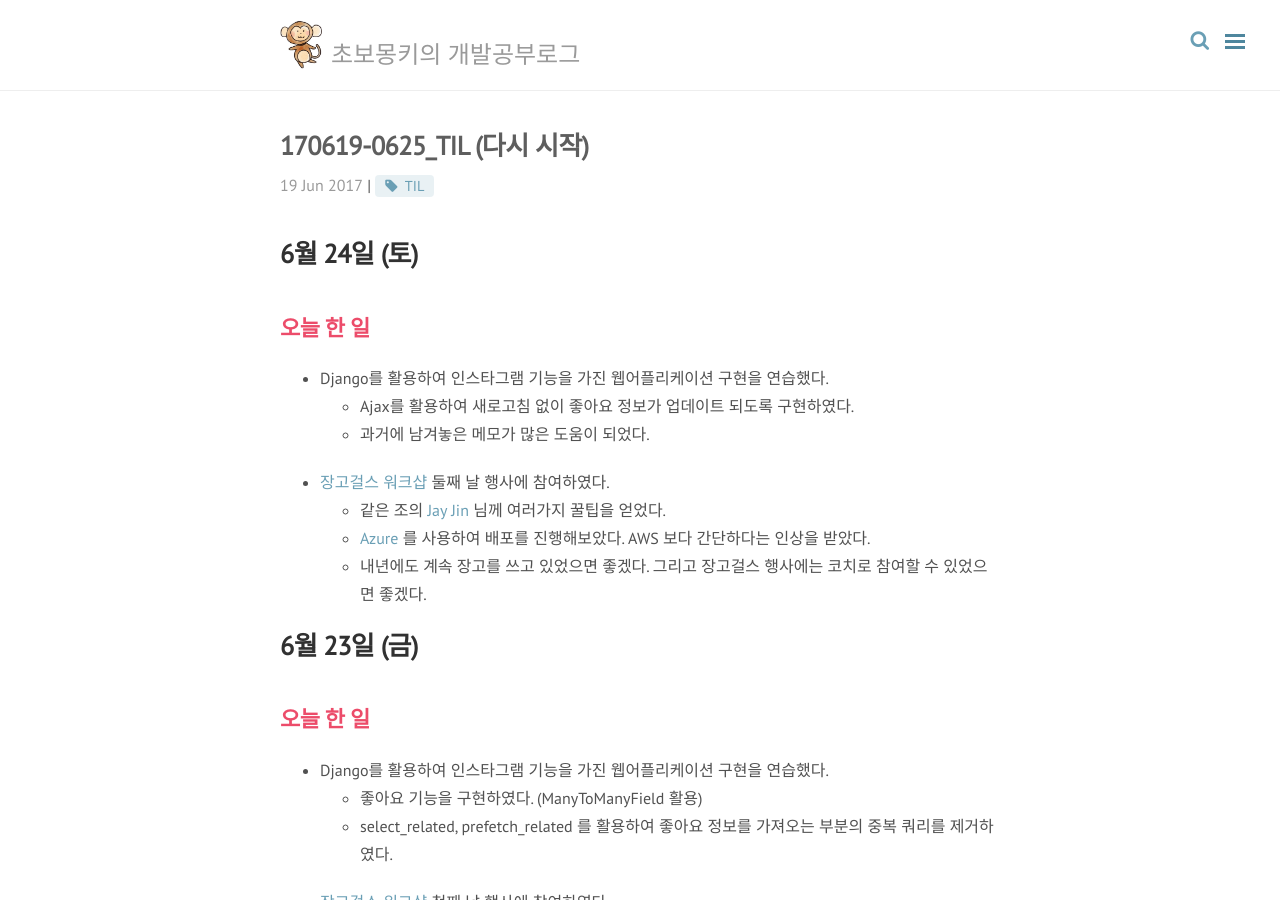
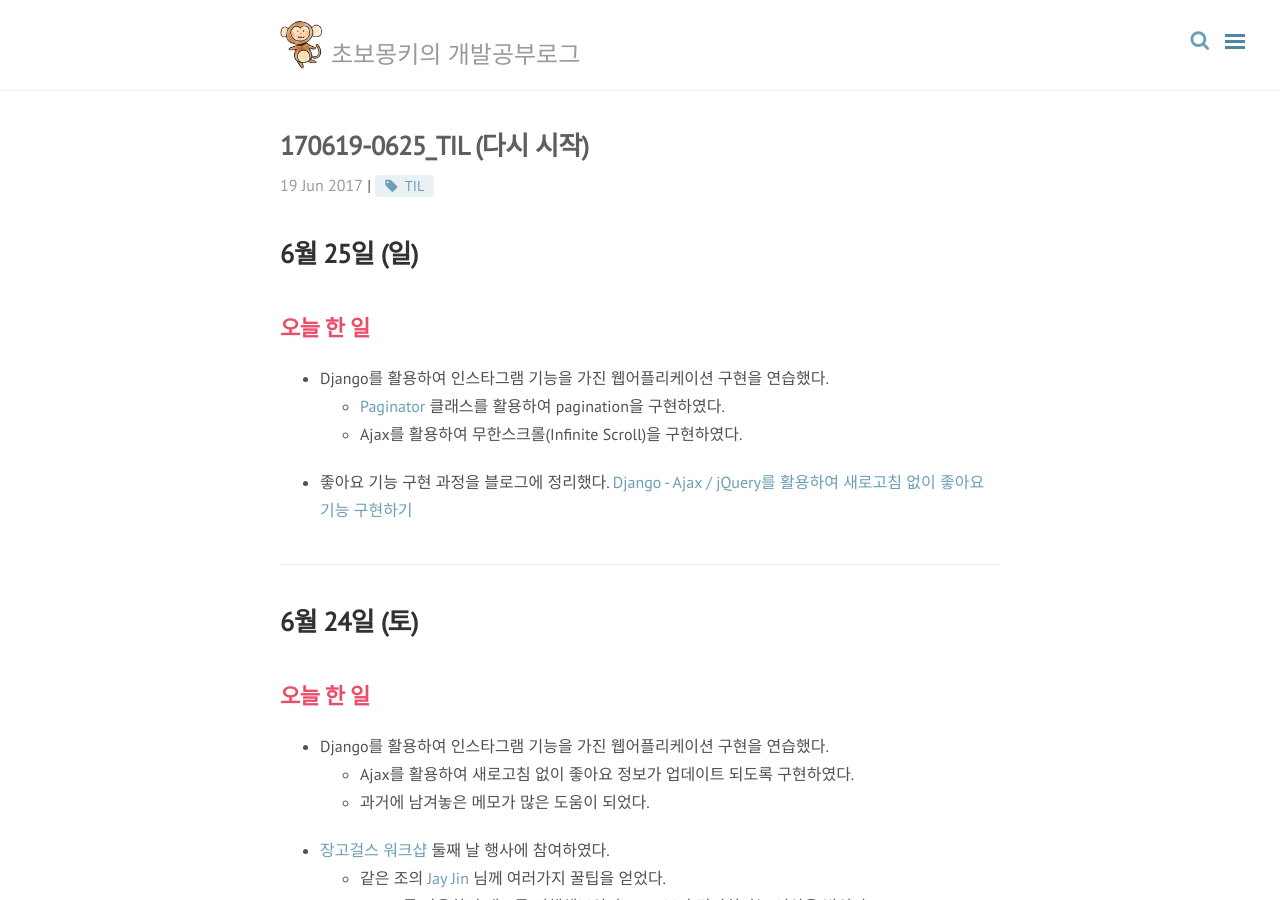
Before and after one commit to wayhome25/wayhome25.github.io, a Jekyll site: the page built from _posts/TIL(Today I Learned)/2017-06-19-06-25-TIL.md, in a window 1280 px wide and 900 px high. Built offline with Jekyll 4.4.1, drawn with Linux system fonts in a browser that asks for light colours; nearby versions of some CDN libraries; comment, search, counter and statistics services are not loaded.

Commit message:
add post

```diff
--- a/_posts/TIL(Today I Learned)/2017-06-19-06-25-TIL.md
+++ b/_posts/TIL(Today I Learned)/2017-06-19-06-25-TIL.md
@@ -5,6 +5,15 @@ category: TIL (Today I Learned)
 permalink: /til/:year/:month/:day/:title/
 tags: [TIL]
 comments: true
+---
+
+# 6월 25일 (일)
+## 오늘 한 일
+- Django를 활용하여 인스타그램 기능을 가진 웹어플리케이션 구현을 연습했다.
+  - [Paginator](https://docs.djangoproject.com/en/1.11/topics/pagination/) 클래스를 활용하여 pagination을 구현하였다.
+  - Ajax를 활용하여 무한스크롤(Infinite Scroll)을 구현하였다.
+- 좋아요 기능 구현 과정을 블로그에 정리했다. [Django - Ajax / jQuery를 활용하여 새로고침 없이 좋아요 기능 구현하기](https://wayhome25.github.io/django/2017/06/25/django-ajax-like-button/)
+
 ---
 
 # 6월 24일 (토)
@@ -17,6 +26,8 @@ comments: true
   - [Azure](https://beomi.github.io/2017/06/09/Deploy-Django-to-MS-Azure/) 를 사용하여 배포를 진행해보았다. AWS 보다 간단하다는 인상을 받았다.
   - 내년에도 계속 장고를 쓰고 있었으면 좋겠다. 그리고 장고걸스 행사에는 코치로 참여할 수 있었으면 좋겠다.
 
+---
+
 # 6월 23일 (금)
 ## 오늘 한 일
 - Django를 활용하여 인스타그램 기능을 가진 웹어플리케이션 구현을 연습했다.
@@ -24,6 +35,7 @@ comments: true
   - select_related, prefetch_related 를 활용하여 좋아요 정보를 가져오는 부분의 중복 쿼리를 제거하였다.
 - [장고걸스 워크샵](https://djangogirls.org/seoul/) 첫째 날 행사에 참여하였다.
 
+---
 
 # 6월 22일 (목)
 ## 오늘 한 일
```
Also changed, not shown: _posts/Django/2017-06-22-custom-template-filter.md (+3 -2 lines), _posts/Django/2017-06-25-django-ajax-like-button.md (+26 -0 lines).
